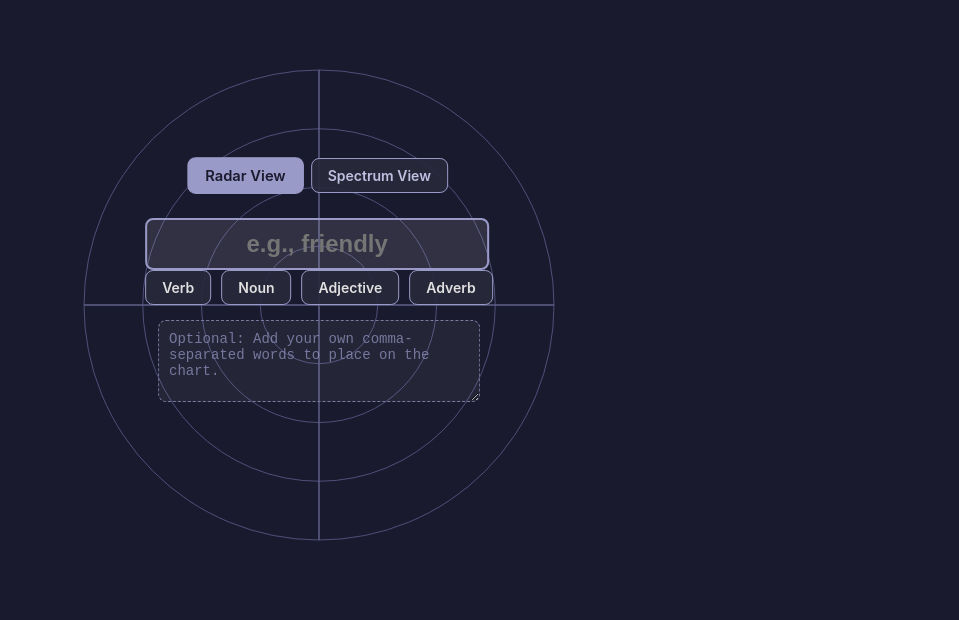
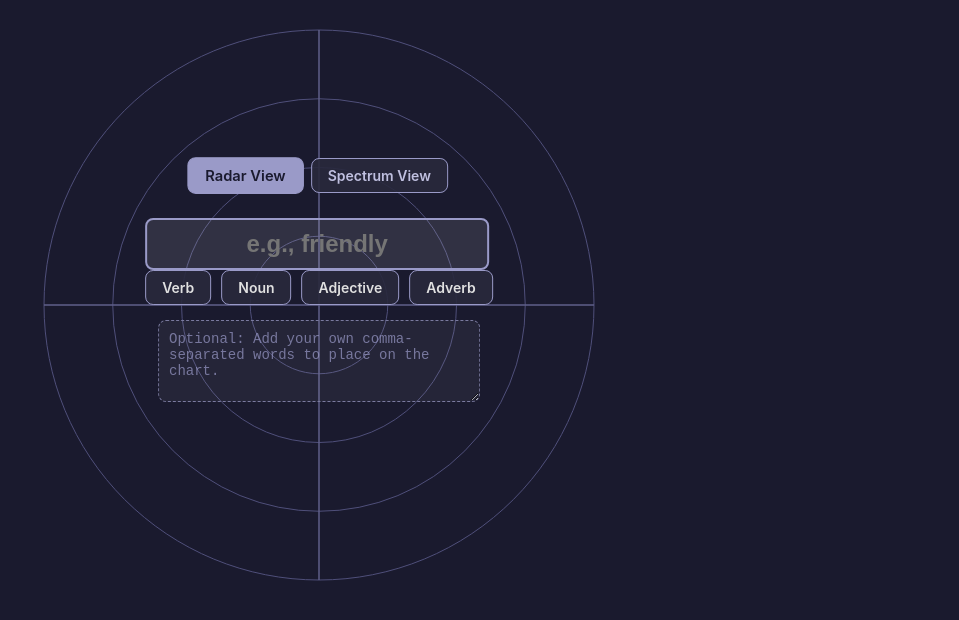
Before and after one commit to Lanakandy/wordspectra, a website: page index.html in a window 1280 px wide. Shown: the part 120-740 px from the top of the page, without its empty margins (321-1280 px from the left). Drawn offline with nearby package versions, Linux system fonts and the light colour scheme.

Commit message:
Add files via upload

```diff
--- a/index.html
+++ b/index.html
@@ -620,7 +620,7 @@
         const height = containerRect.height;
         const isMobile = window.innerWidth <= 768;
         const headerOffset = isMobile ? 30 : 50;
-        const margin = isMobile ? 65 : 100;
+        const margin = isMobile ? 40 : 60;
         const maxRadius = (Math.min(width, height - headerOffset) / 2) - margin;
 
         const chartCenterY = height / 2 + headerOffset / 2;
```
